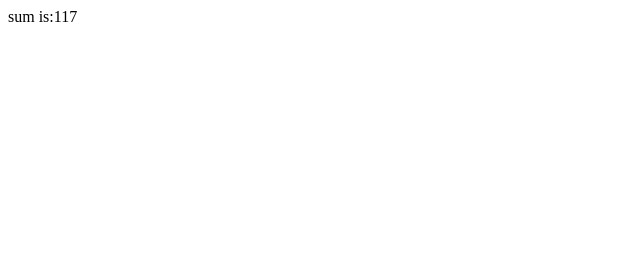
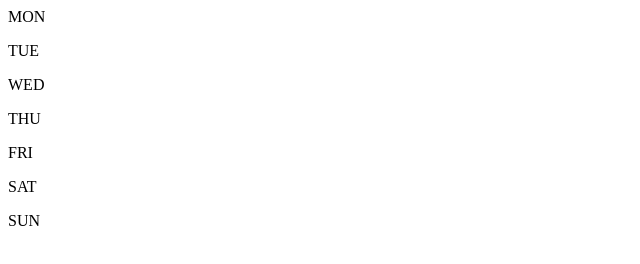
Before and after one commit to 15712972/C0742780--CSD2214-6WEEK07, a plain HTML site: page C0742780 -CSD2214-6WEEK07/page.html in a window 1280 px wide. Shown: the whole page, without its empty margins (0-640 px from the left). Drawn offline with Linux system fonts and the light colour scheme.

Commit message:
Array week days commit

```diff
--- a/C0742780 -CSD2214-6WEEK07/page.html
+++ b/C0742780 -CSD2214-6WEEK07/page.html
@@ -6,13 +6,13 @@
 <body>
     <div></div>
     <script>
-        var sum = 0;
-        var i = 117;
-         while(i >=117){
-            sum += i;
-            i -= 8;
+        var days = ['MON', 'TUE', 'WED', 'THU', 'FRI', 'SAT', 'SUN'];
+        for (i = 0; i < days.length; i++) {
+            document.write(days[i] + "<p>");
         }
-        document.write("sum is:" + sum);
+
+
+
     </script>
 </body>
 </html>
```
